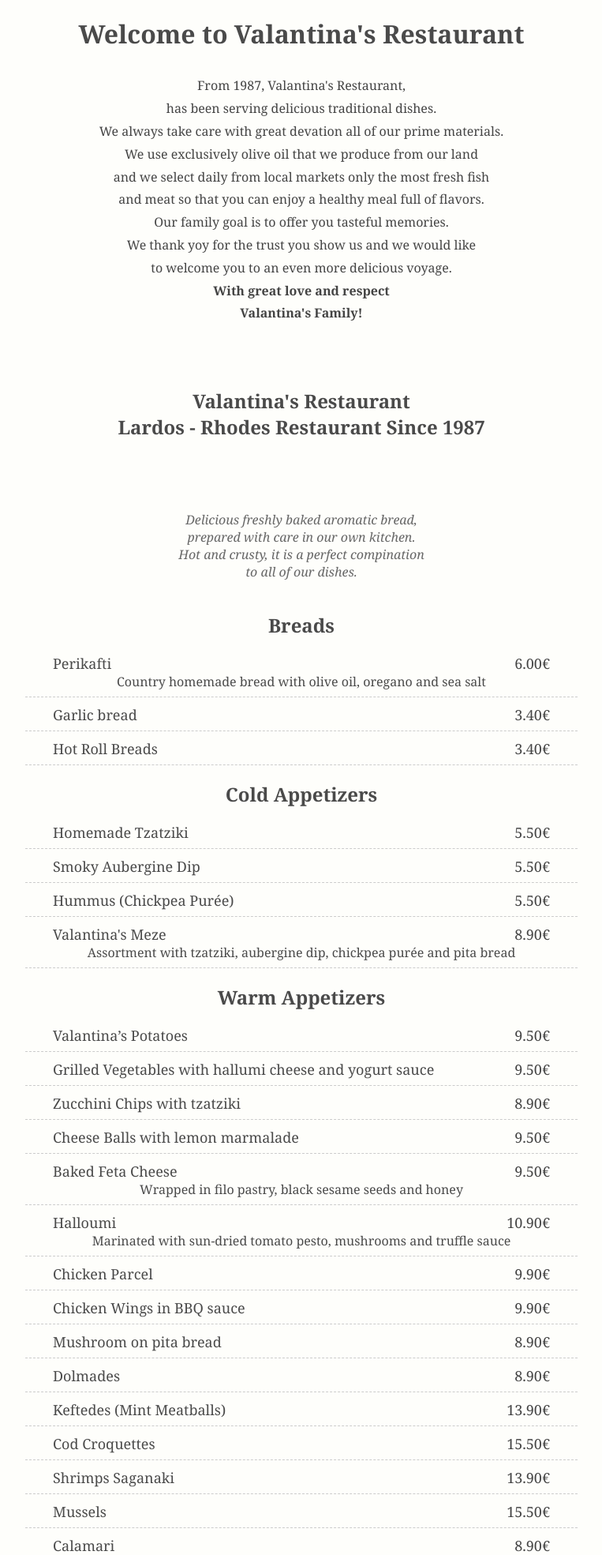
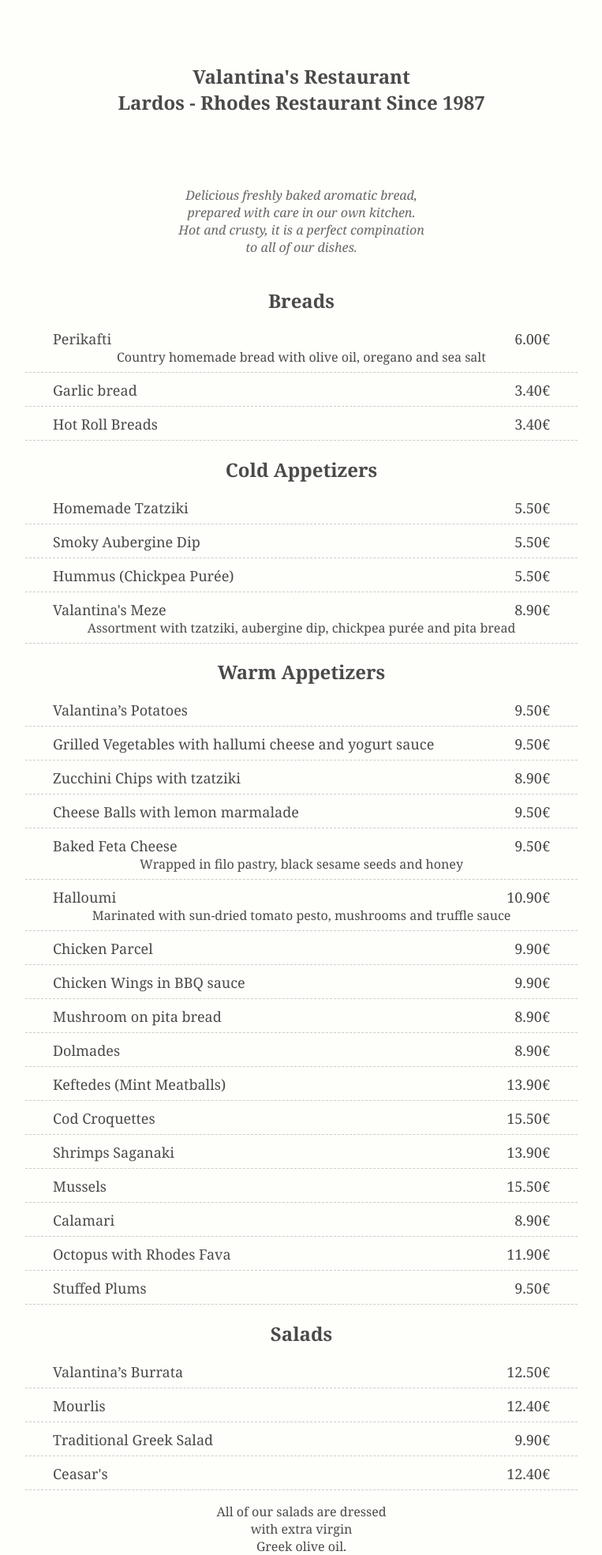
Before and after one commit to komninoskon/valantinas-final, a Flask app: page /menu in a window 1280 px wide. Shown: the top 1969 px of the page at 79% size, without its empty margins (258-1021 px from the left). Run offline with Flask 3, Linux system fonts and the light colour scheme.

Commit message:
Update menu.html

```diff
--- a/templates/menu.html
+++ b/templates/menu.html
@@ -6,26 +6,6 @@
     <link rel="stylesheet" href="{{ url_for('static', filename='style.css') }}">
     <link hrel="https://fonts.googleapis.com/css2?family=Playfair+Display&display=swap" rel="stylesheet">
 </head>
-
-<body class="menu-section">
-
-   <h1>Welcome to Valantina's Restaurant</h1>
-
-   <p class="intro-text">
-	    From 1987, Valantina's Restaurant,<br>
-	    has been serving delicious traditional dishes.<br>
-	    We always take care with great devation all of our prime materials.<br>
-	    We use exclusively olive oil that we produce from our land<br>
-	    and we select daily from local markets only the most fresh fish<br>
-	    and meat so that you can enjoy a healthy meal full of flavors.<br>
-	    Our family goal is to offer you tasteful memories.<br>
-
-	    We thank yoy for the trust you show us and we would like<br>
-	    to welcome you to an even more delicious voyage.<br>
-
-	    <strong>With great love and respect<br>
-	    Valantina's Family!</strong>
-    </p>
 
     <section class="menu-block light-green">
       <h1 class="restaurant-title">Valantina's Restaurant<br><span class="subtitle">Lardos - Rhodes Restaurant Since 1987</span></h1>
```
